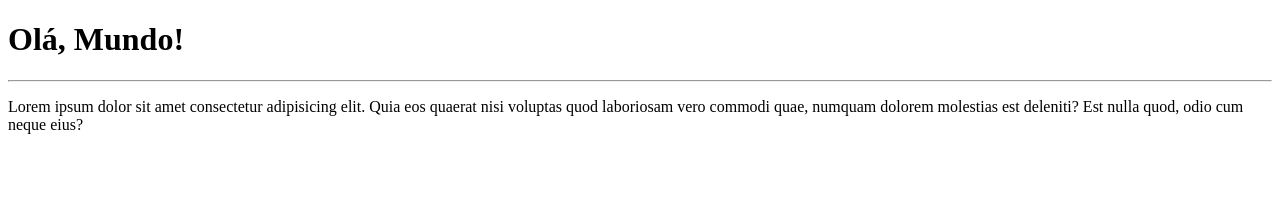
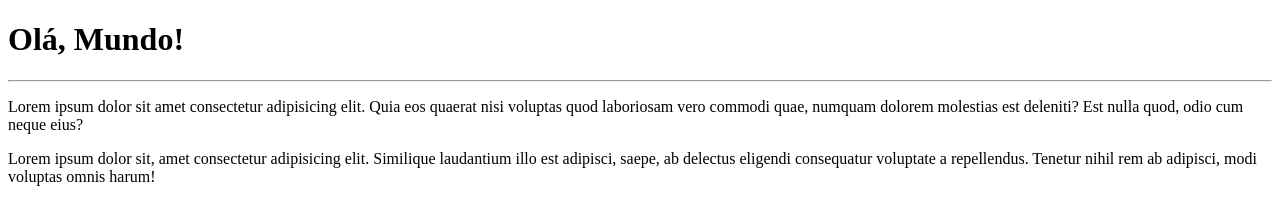
Before and after one commit to matheus-cmsbo/Ola-Mundo, a plain HTML site: page site-exemplo/index.html in a window 1280 px wide. Drawn offline with Linux system fonts and the light colour scheme.

Commit message:
adicionei um parágrafo

```diff
--- a/site-exemplo/index.html
+++ b/site-exemplo/index.html
@@ -9,5 +9,6 @@
     <h1>Olá, Mundo!</h1>
     <hr>
     <p>Lorem ipsum dolor sit amet consectetur adipisicing elit. Quia eos quaerat nisi voluptas quod laboriosam vero commodi quae, numquam dolorem molestias est deleniti? Est nulla quod, odio cum neque eius?</p>
+    <p>Lorem ipsum dolor sit, amet consectetur adipisicing elit. Similique laudantium illo est adipisci, saepe, ab delectus eligendi consequatur voluptate a repellendus. Tenetur nihil rem ab adipisci, modi voluptas omnis harum!</p>
 </body>
 </html>
```
